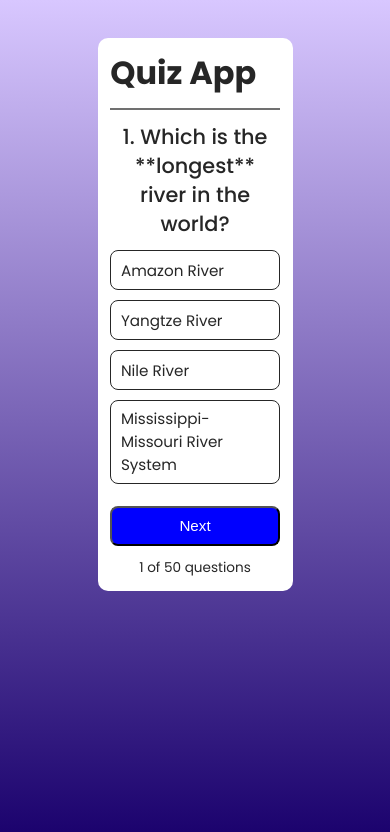
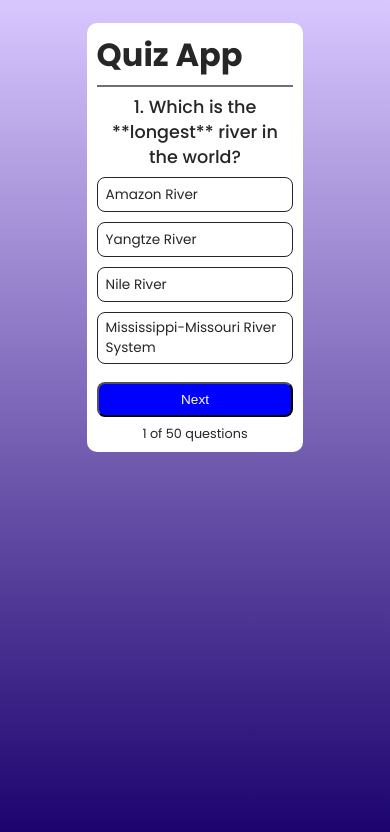
Before and after one commit to siam-gits/quiz-app, a React (Vite) app: page / in a window 390 px wide. Shown: the top 832 px of the page. Built offline with nearby package versions, Linux system fonts and the light colour scheme.

Commit message:
Update Quiz.css

```diff
--- a/src/Components/Quiz/Quiz.css
+++ b/src/Components/Quiz/Quiz.css
@@ -1,14 +1,14 @@
-/* Container */
+/* Base Container for All Devices */
 .container {
-  width: 65%;              /* smaller width relative to screen */
-  max-width: 300px;        /* smaller max-width for mobile/desktop */
+  width: 80%;            /* reasonable width on desktop */
+  max-width: 300px;      /* keeps it compact */
   margin: 30px auto;
-  padding: 0.8rem;         /* reduced padding */
+  padding: 1rem;
   background: white;
   color: #262626;
   display: flex;
   flex-direction: column;
-  gap: 12px;               /* smaller gap */
+  gap: 12px;
   border-radius: 10px;
   box-sizing: border-box;
 }
@@ -22,12 +22,12 @@
 
 /* Heading */
 .container h2 {
-  font-size: 1.3rem;       /* smaller heading */
+  font-size: 1.3rem;
   font-weight: 500;
   text-align: center;
 }
 
-/* List items */
+/* List Items */
 .container ul li {
   display: flex;
   align-items: center;
@@ -44,11 +44,11 @@
 
 /* Buttons */
 .container button {
-  width: 100%;             /* fill container width */
-  max-width: 180px;        /* smaller max-width */
+  width: 100%;
+  max-width: 180px;
   margin: auto;
-  padding: 0.6rem 0.8rem;  /* smaller padding */
-  font-size: 0.95rem;      /* smaller font */
+  padding: 0.6rem 0.8rem;
+  font-size: 0.95rem;
   font-weight: 500;
   border-radius: 8px;
   background: blue;
@@ -57,13 +57,13 @@
   height: auto;
 }
 
-/* Question index */
+/* Question Index */
 .container .index {
   margin: auto;
   font-size: 0.85rem;
 }
 
-/* Correct / Wrong */
+/* Correct / Wrong States */
 .container .correct {
   background: #dffff2;
   border-color: green;
@@ -74,13 +74,14 @@
   border-color: red;
 }
 
-/* Extra-small devices */
-@media (max-width: 360px) {
+/* iPhone Safari / Extra-small screens */
+@media (max-width: 414px) {  /* targets iPhone 6/7/8/12/13/14 widths */
   .container {
     width: 90%;
-    padding: 0.6rem;
+    max-width: 240px;    /* shrink container */
+    padding: 0.6rem;     /* smaller padding */
     gap: 8px;
-    margin-top: 20px;
+    margin-top: 15px;
   }
 
   .container h2 {
@@ -90,16 +91,44 @@
   .container ul li {
     font-size: 0.85rem;
     min-height: 35px;
-    padding: 0.35rem 0.5rem;
+    padding: 0.3rem 0.5rem;
   }
 
   .container button {
     font-size: 0.85rem;
     max-width: 100%;
-    padding: 0.5rem;
+    padding: 0.5rem 0.6rem;
   }
 
   .container .index {
     font-size: 0.8rem;
   }
 }
+
+/* Ultra-small iPhones (like SE / 320px) */
+@media (max-width: 360px) {
+  .container {
+    max-width: 220px;
+    padding: 0.5rem;
+    gap: 6px;
+  }
+
+  .container h2 {
+    font-size: 1rem;
+  }
+
+  .container ul li {
+    font-size: 0.8rem;
+    min-height: 30px;
+    padding: 0.25rem 0.4rem;
+  }
+
+  .container button {
+    font-size: 0.8rem;
+    padding: 0.4rem 0.5rem;
+  }
+
+  .container .index {
+    font-size: 0.75rem;
+  }
+}
```
